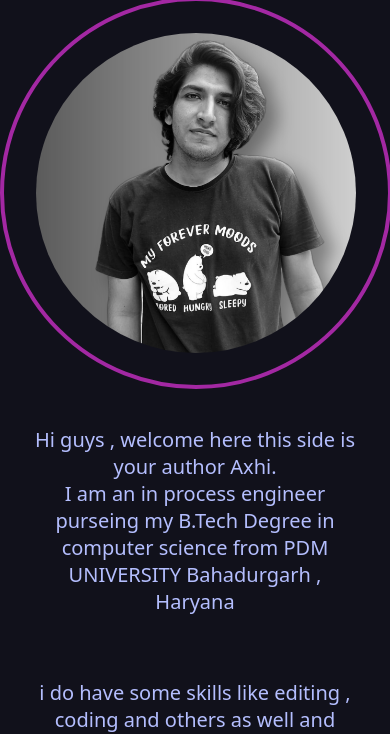
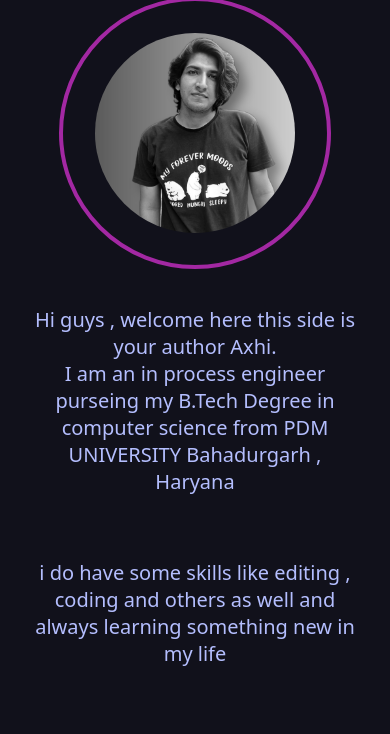
Before and after one commit to axhi-sng/About, a plain HTML site: page index.html in a window 390 px wide. Shown: the part 110-844 px from the top of the page. Drawn offline with Linux system fonts and the light colour scheme.

Commit message:
responsive image

```diff
--- a/style.css
+++ b/style.css
@@ -45,6 +45,12 @@ img {
   border: 4px solid rgb(163, 40, 163);
 }
 
+@media (max-width: 420px){
+  img {
+      width:200px;
+  }
+}
+
 p {
   font-size: 1.25rem;
 }
```
